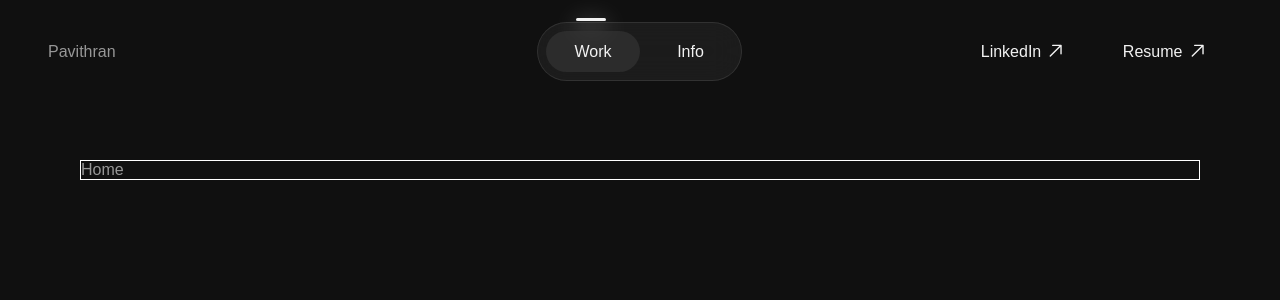
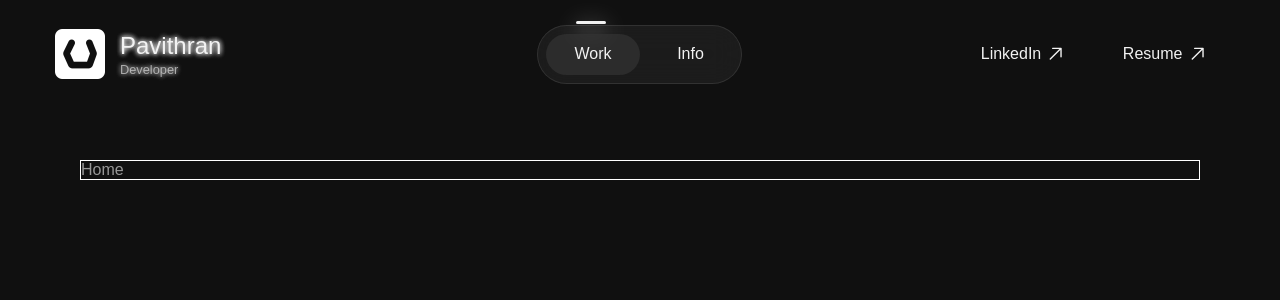
Before and after one commit to pavithran-paviii/portfolio_v2, a React (Vite) app: page / in a window 1280 px wide. Shown: the top 300 px of the page. Built offline with nearby package versions, Linux system fonts and the light colour scheme.

Commit message:
Completed navbar

```diff
--- /dev/null
+++ b/src/assets/data/index.js
@@ -0,0 +1 @@
+export const githubLink = "https://github.com/pavithran-paviii";
--- a/src/components/navbar/index.jsx
+++ b/src/components/navbar/index.jsx
@@ -1,11 +1,32 @@
-import React, { useEffect, useRef } from "react";
+import React, { useEffect, useRef, useState } from "react";
 import classNames from "./navbar.module.scss";
 import { Link, useLocation } from "react-router-dom";
 import { GoArrowUpRight } from "react-icons/go";
+import logo from "../../assets/images/logo.png";
+import { LuGithub } from "react-icons/lu";
+import { githubLink } from "../../assets/data";
 
 const Navbar = () => {
   const location = useLocation();
   const focusLightRef = useRef(null);
+
+  // is visible github
+  const [isVisible, setIsVisible] = useState(false);
+  const [position, setPosition] = useState({ top: 0, left: 0 });
+
+  const handleMouseEnter = () => {
+    setIsVisible(true);
+  };
+
+  const handleMouseMove = (e) => {
+    setPosition({ top: e.clientY - 40, left: e.clientX - 40 });
+  };
+
+  const handleMouseLeave = () => {
+    setIsVisible(false);
+  };
+
+  // render for navigation menu
 
   useEffect(() => {
     const currentNav = document.querySelector(`.${classNames.currentNav}`);
@@ -18,7 +39,31 @@ const Navbar = () => {
 
   return (
     <div className={classNames.navbar}>
-      <div>Pavithran</div>
+      <div
+        className={classNames.logoDiv}
+        onMouseEnter={handleMouseEnter}
+        onMouseMove={handleMouseMove}
+        onMouseLeave={handleMouseLeave}
+        onClick={() => {
+          window.open(githubLink, "_blank");
+        }}
+      >
+        <img src={logo} alt="logo" />
+        <div className={classNames.info}>
+          <div>Pavithran</div>
+          <div>Developer</div>
+        </div>
+        {isVisible && (
+          <a
+            className={classNames.hiddenNav}
+            style={{ top: position.top, left: position.left }}
+            href={githubLink}
+            target="_blank"
+          >
+            <LuGithub />
+          </a>
+        )}
+      </div>
       <div className={classNames.navigations}>
         <div className={classNames.focusLight} ref={focusLightRef}></div>
         <Link
--- a/src/components/navbar/navbar.module.scss
+++ b/src/components/navbar/navbar.module.scss
@@ -9,6 +9,56 @@
 
   & > div {
     min-width: 200px;
+  }
+
+  & > .logoDiv {
+    display: flex;
+    gap: 0.5rem;
+    align-items: center;
+    cursor: pointer;
+    position: relative;
+
+    & > img {
+      height: 4rem;
+    }
+
+    & > .info {
+      & > :nth-child(1) {
+        font-size: 1.5rem;
+        font-weight: 500;
+        color: var(--main-font-color);
+        text-shadow: 0 0 5px var(--main-font-color),
+          0 0 5px var(--main-font-color);
+      }
+
+      & > :nth-child(2) {
+        font-size: 0.8rem;
+        color: var(--content-font-color);
+        margin-top: 2.5px;
+        text-shadow: 0 0 5px var(--content-font-color),
+          0 0 5px var(--content-font-color);
+      }
+    }
+
+    & > .hiddenNav {
+      display: none;
+      position: absolute;
+      border: 1px solid var(--main-font-color);
+      height: 5rem;
+      width: 5rem;
+      border-radius: 50%;
+      justify-content: center;
+      align-items: center;
+      font-size: 3rem;
+      background: var(--main-font-color);
+      color: black;
+    }
+
+    &:hover {
+      & > .hiddenNav {
+        display: flex;
+      }
+    }
   }
 
   & > .navigations {
@@ -69,5 +119,10 @@
     color: var(--main-font-color);
     background: #0000;
     transition: all linear 0.3s;
+
+    &:hover {
+      text-shadow: 0 0 5px var(--main-font-color),
+        0 0 5px var(--main-font-color);
+    }
   }
 }
```
Also changed, not shown: src/assets/images/logo.png (added).
